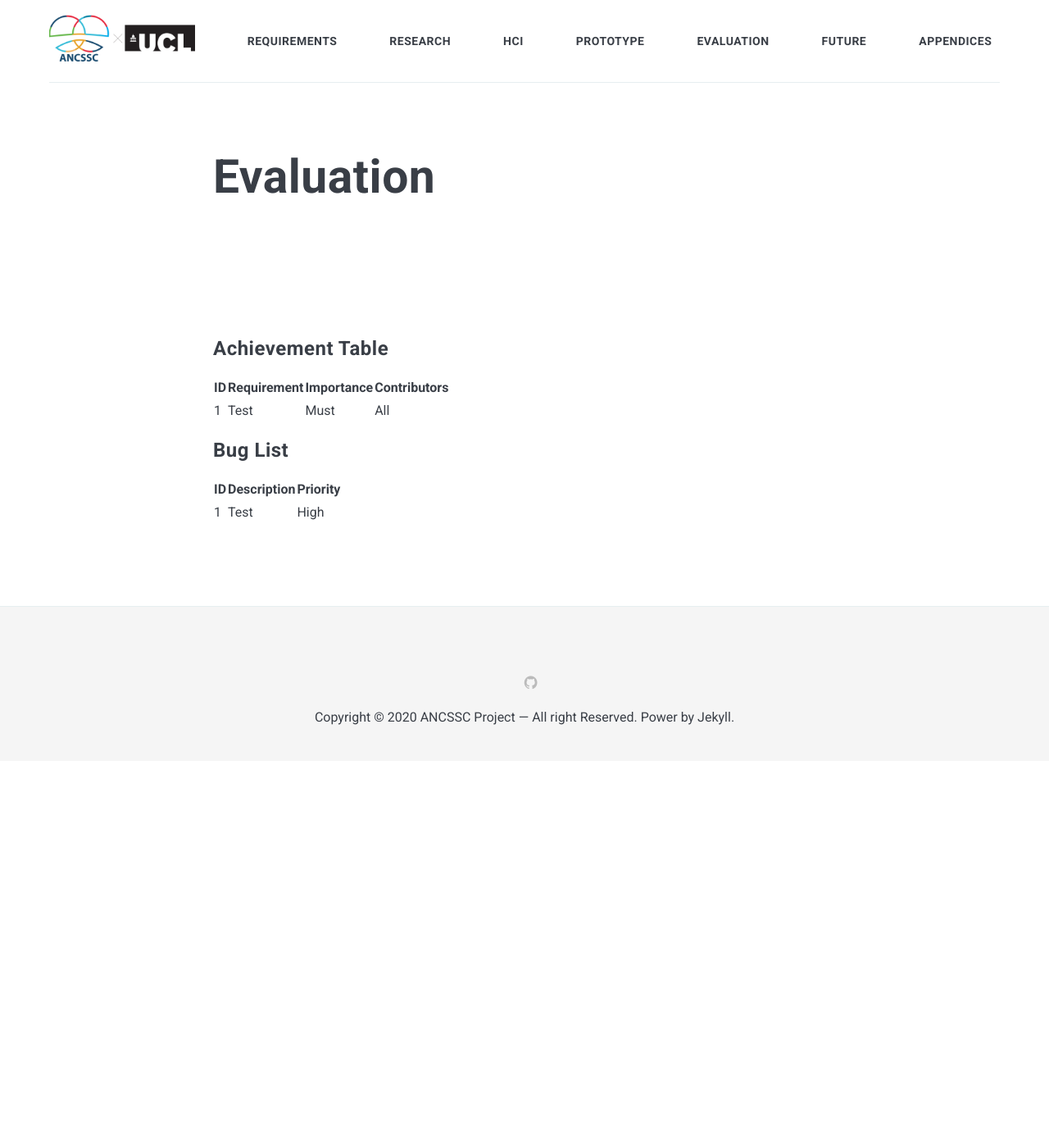
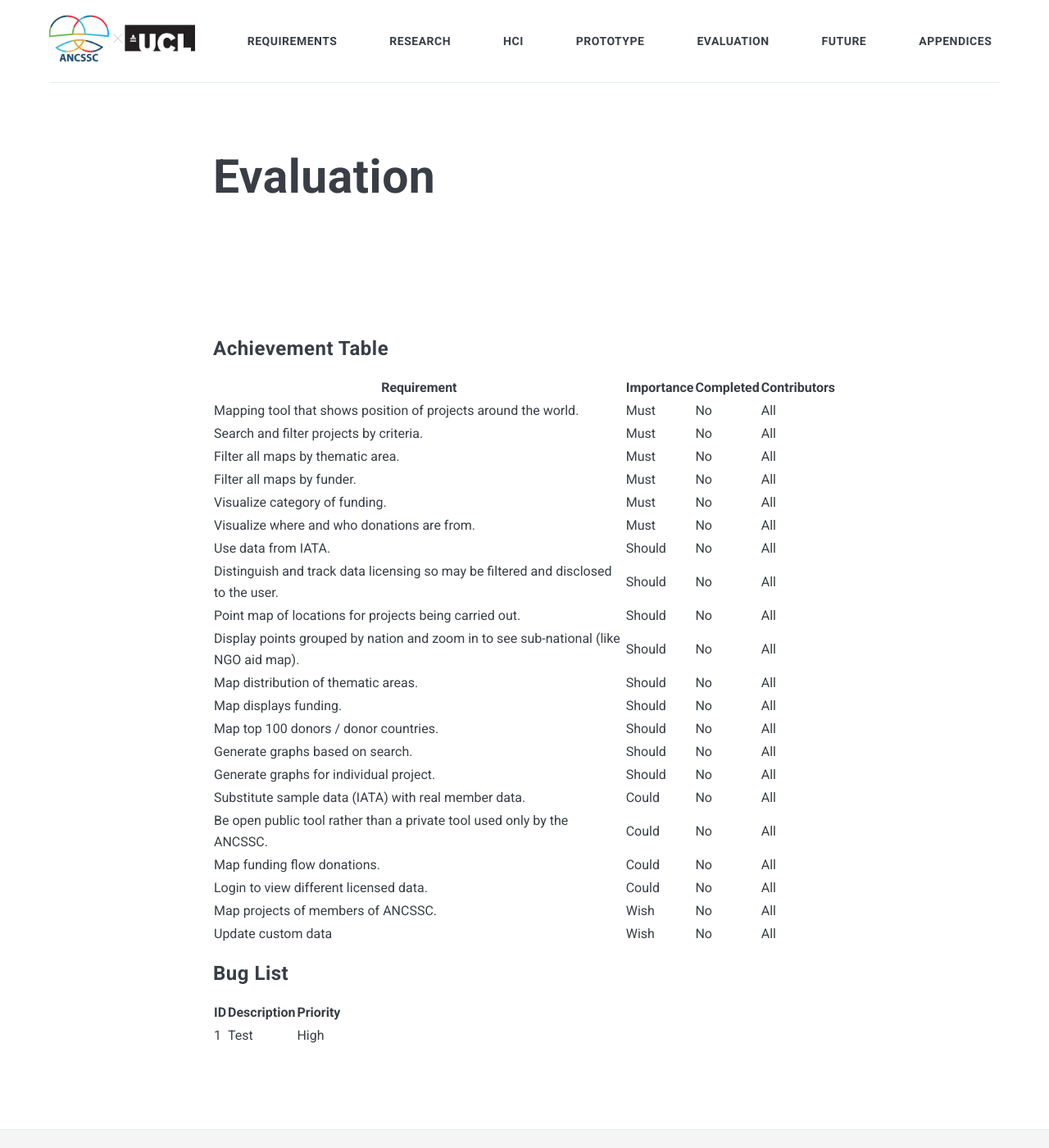
Before and after one commit to UCL-COMP0016-Team37/ProjectWebsite, a Jekyll site: the page built from _pages/4_evaluation.md, in a window 1280 px wide and 1400 px high. Shown: the whole window at 82% size. Built offline with Jekyll 4.4.1, drawn with Linux system fonts in a browser that asks for light colours; nearby versions of some CDN libraries.

Commit message:
Added evaluation table

```diff
--- a/_pages/4_evaluation.md
+++ b/_pages/4_evaluation.md
@@ -7,8 +7,31 @@ permalink: /evaluation/
 ### Achievement Table
 
 <table>
-<tr><th>ID</th><th>Requirement</th><th>Importance</th><th>Contributors</th></tr>
-<tr><td>1</td><td>Test</td><td>Must</td><td>All</td></tr>
+<tr><th>Requirement</th><th>Importance</th><th>Completed</th><th>Contributors</th></tr>
+<tr><td>Mapping tool that shows position of projects around the world.</td><td>Must</td><td>No</td><td>All</td></tr>
+<tr><td>Search and filter projects by criteria.</td><td>Must</td><td>No</td><td>All</td></tr>
+<tr><td>Filter all maps by thematic area.</td><td>Must</td><td>No</td><td>All</td></tr>
+<tr><td>Filter all maps by funder.</td><td>Must</td><td>No</td><td>All</td></tr>
+<tr><td>Visualize category of funding.</td><td>Must</td><td>No</td><td>All</td></tr>
+<tr><td>Visualize where and who donations are from.</td><td>Must</td><td>No</td><td>All</td></tr>
+
+<tr><td>Use data from IATA.</td><td>Should</td><td>No</td><td>All</td></tr>
+<tr><td>Distinguish and track data licensing so may be filtered and disclosed to the user.</td><td>Should</td><td>No</td><td>All</td></tr>
+<tr><td>Point map of locations for projects being carried out.</td><td>Should</td><td>No</td><td>All</td></tr>
+<tr><td>Display points grouped by nation and zoom in to see sub-national (like NGO aid map).</td><td>Should</td><td>No</td><td>All</td></tr>
+<tr><td>Map distribution of thematic areas.</td><td>Should</td><td>No</td><td>All</td></tr>
+<tr><td>Map displays funding.</td><td>Should</td><td>No</td><td>All</td></tr>
+<tr><td>Map top 100 donors / donor countries.</td><td>Should</td><td>No</td><td>All</td></tr>
+<tr><td>Generate graphs based on search.</td><td>Should</td><td>No</td><td>All</td></tr>
+<tr><td>Generate graphs for individual project.</td><td>Should</td><td>No</td><td>All</td></tr>
+
+<tr><td>Substitute sample data (IATA) with real member data.</td><td>Could</td><td>No</td><td>All</td></tr>
+<tr><td>Be open public tool rather than a private tool used only by the ANCSSC.</td><td>Could</td><td>No</td><td>All</td></tr>
+<tr><td>Map funding flow donations.</td><td>Could</td><td>No</td><td>All</td></tr>
+<tr><td>Login to view different licensed data.</td><td>Could</td><td>No</td><td>All</td></tr>
+
+<tr><td>Map projects of members of ANCSSC.</td><td>Wish</td><td>No</td><td>All</td></tr>
+<tr><td>Update custom data</td><td>Wish</td><td>No</td><td>All</td></tr>
 </table>
 
 
```
Also changed, not shown: _pages/6_appendencies.md (+2 -0 lines), README.md, 3 other files.
